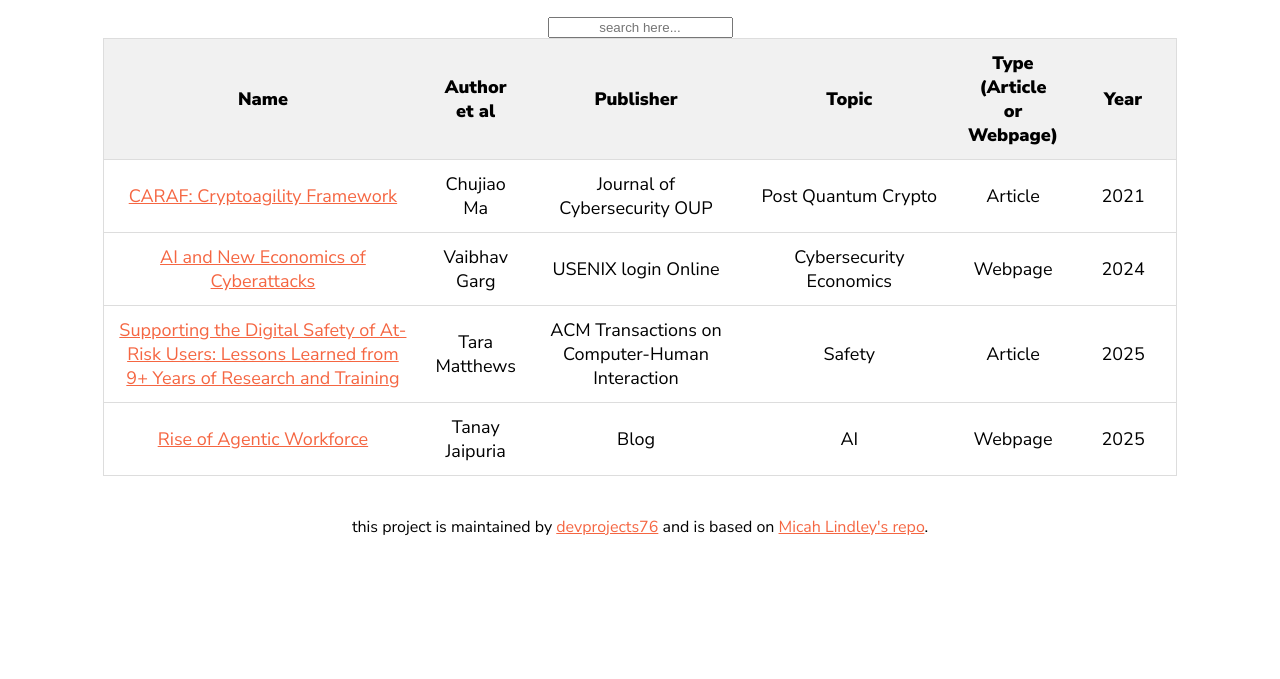
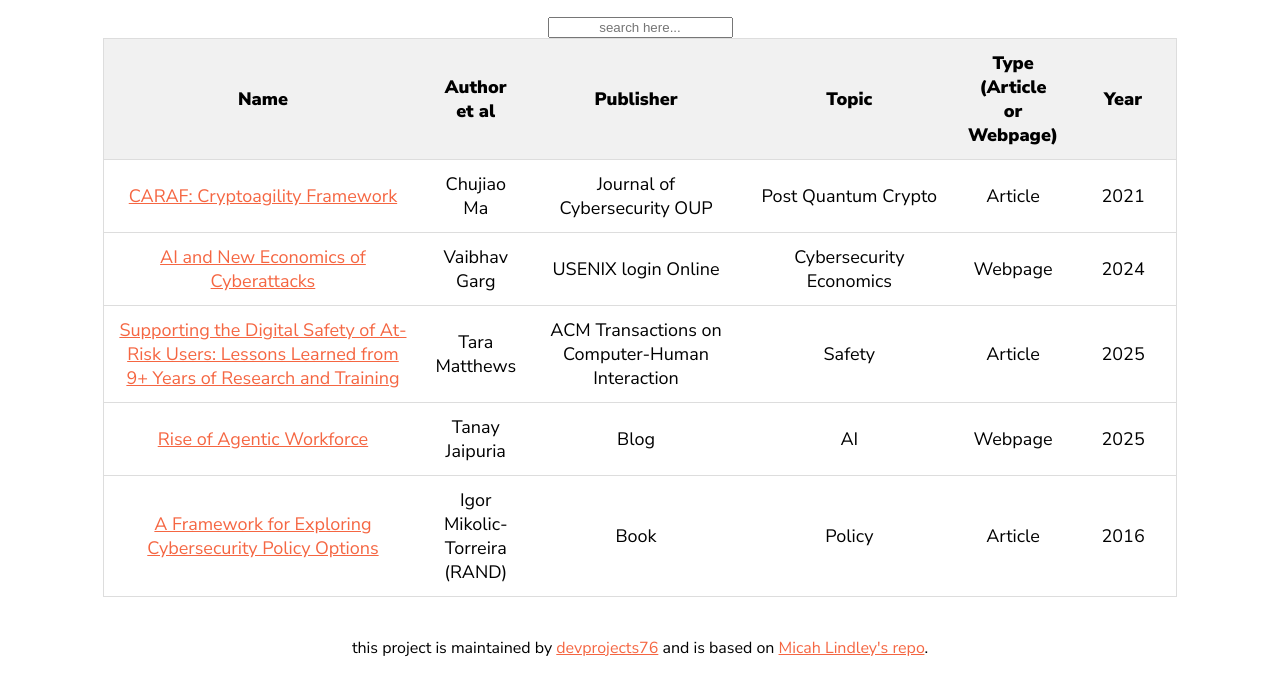
Before and after one commit to cyberpolicyreading/cyberpolicyreading.github.io, a plain HTML site: page read.html in a window 1280 px wide. Shown: the part 121-800 px from the top of the page. Drawn offline with Linux system fonts and the light colour scheme.

Commit message:
Update read.html

```diff
--- a/read.html
+++ b/read.html
@@ -54,7 +54,14 @@
   <td>Webpage</td>
   <td>2025</td>
 </tr>
-
+<tr>
+  <td><a href="https://www.rand.org/content/dam/rand/pubs/research_reports/RR1700/RR1700/RAND_RR1700.pdf">A Framework for Exploring Cybersecurity Policy Options</a></td>
+  <td>Igor Mikolic-Torreira (RAND)</td>
+  <td>Book</td>
+  <td>Policy</td>
+  <td>Article</td>
+  <td>2016</td>
+</tr>
   <!--insert new stuff here-->
 
 </table>
```
